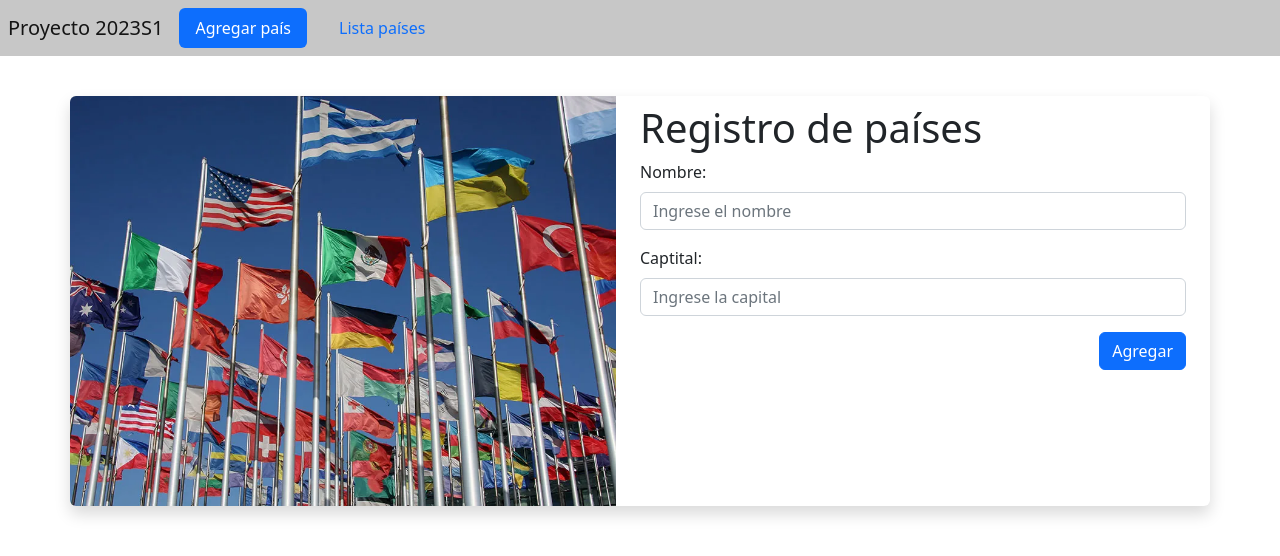
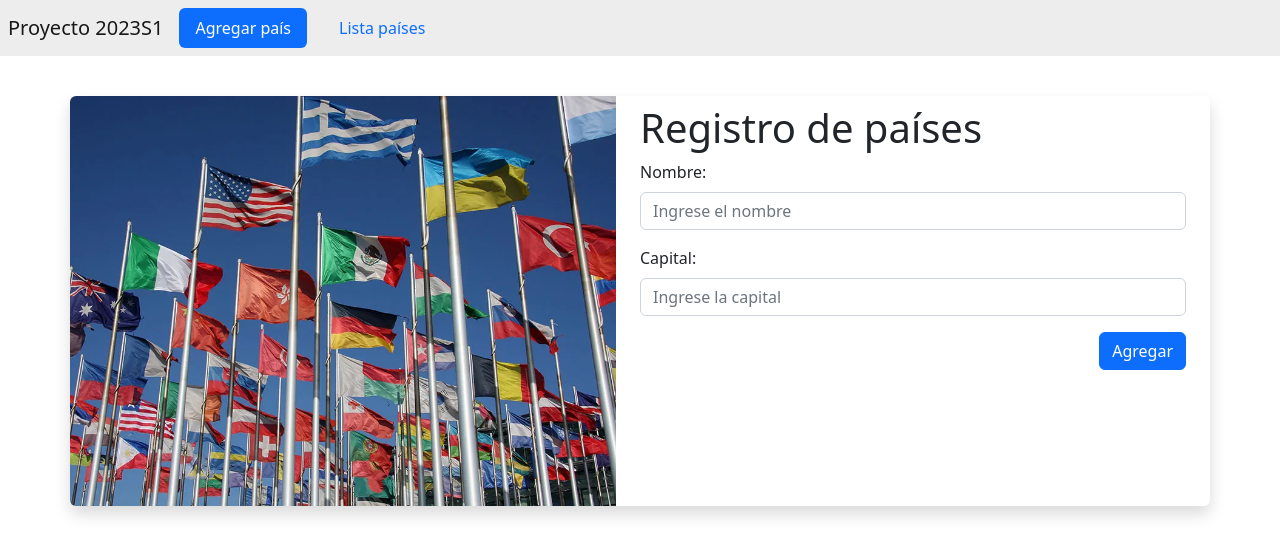
Before and after one commit to benjaneri/EjemploFIS, a plain HTML site: page src/interface/index.html in a window 1280 px wide. Drawn offline with nearby package versions, Linux system fonts and the light colour scheme.

Commit message:
Fixed accessibility errors

```diff
--- a/src/interface/index.html
+++ b/src/interface/index.html
@@ -4,6 +4,7 @@
 <head>
   <meta charset="utf-8">
   <meta name="viewport" content="width=device-width, initial-scale=1">
+  <meta name="description" content="Ejemplo de obligatorio para FIS ORT 2023.">
   <title>Proyecto 2023S1</title>
   <link href="https://cdn.jsdelivr.net/npm/bootstrap@5.2.3/dist/css/bootstrap.min.css" rel="stylesheet"
     integrity="sha384-rbsA2VBKQhggwzxH7pPCaAqO46MgnOM80zW1RWuH61DGLwZJEdK2Kadq2F9CUG65" crossorigin="anonymous">
@@ -23,7 +24,7 @@
       <div class="container shadow bg-white rounded">
         <div class="row">
           <div class="col-sm p-0 fill">
-            <img src="./img/countries-flags.jpg" alt="Flags Image" id="add-countries-image" class="rounded-start">
+            <img src="./img/countries-flags.jpg" alt="Flags" id="add-countries-image" class="rounded-start">
           </div>
           <div class="col-sm pt-2 px-4">
             <h1 class="title">Registro de países</h1>
@@ -36,7 +37,7 @@
               </div>
               <div class="row">
                 <div class="col-sm pt-3">
-                  <label for="inp-capital" class="form-label">Captital:</label>
+                  <label for="inp-capital" class="form-label">Capital:</label>
                   <input type="text" class="form-control" id="inp-capital" name="capital" placeholder="Ingrese la capital" required>
                 </div>
               </div>
--- a/src/interface/style.css
+++ b/src/interface/style.css
@@ -1,6 +1,6 @@
 .navbar {
     margin-bottom: 40px;
-    background-color: rgb(199, 199, 199);
+    background-color: rgba(237, 237, 237, 0.950);
 }
 
 #add-countries-image {
```
